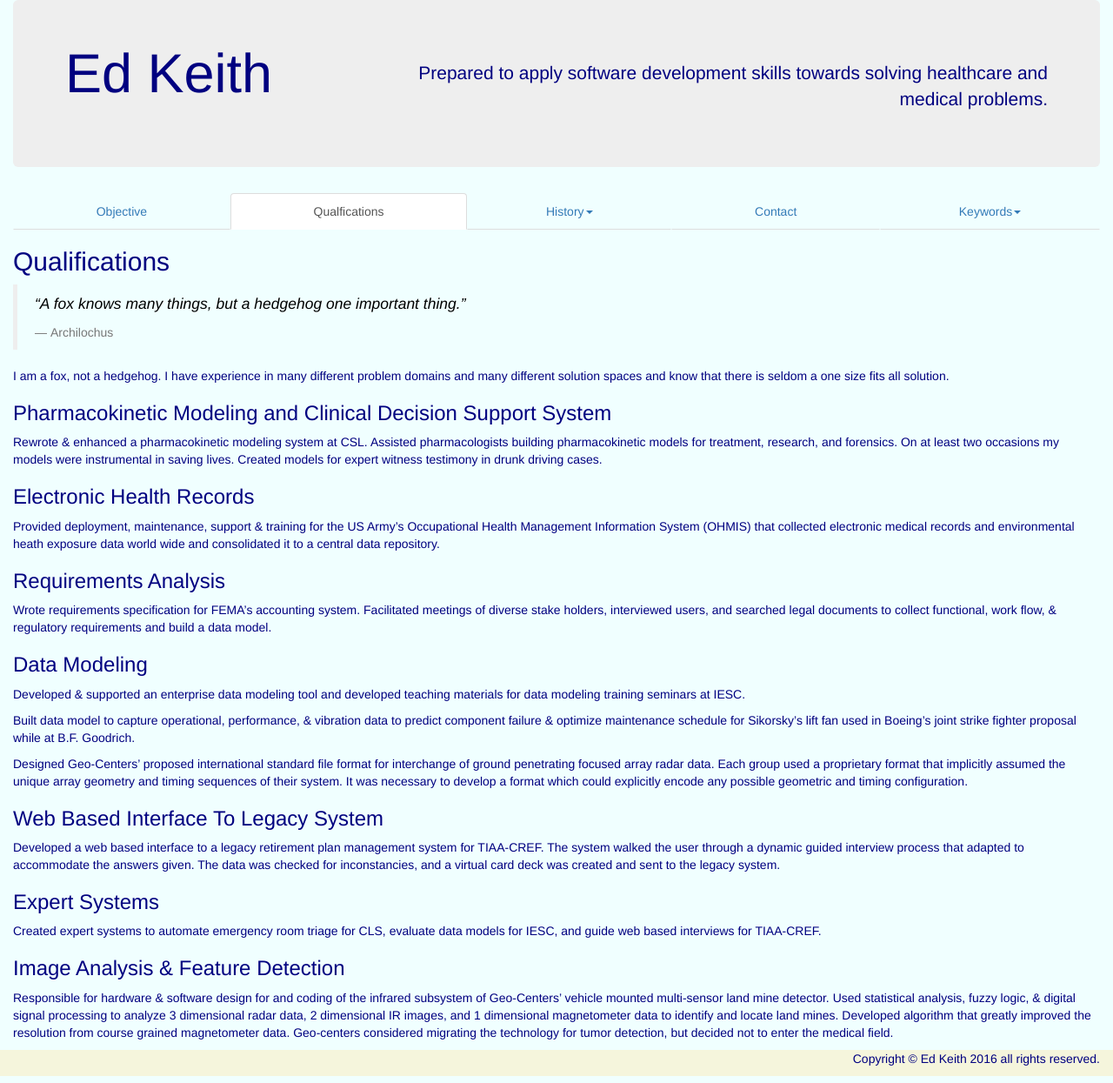
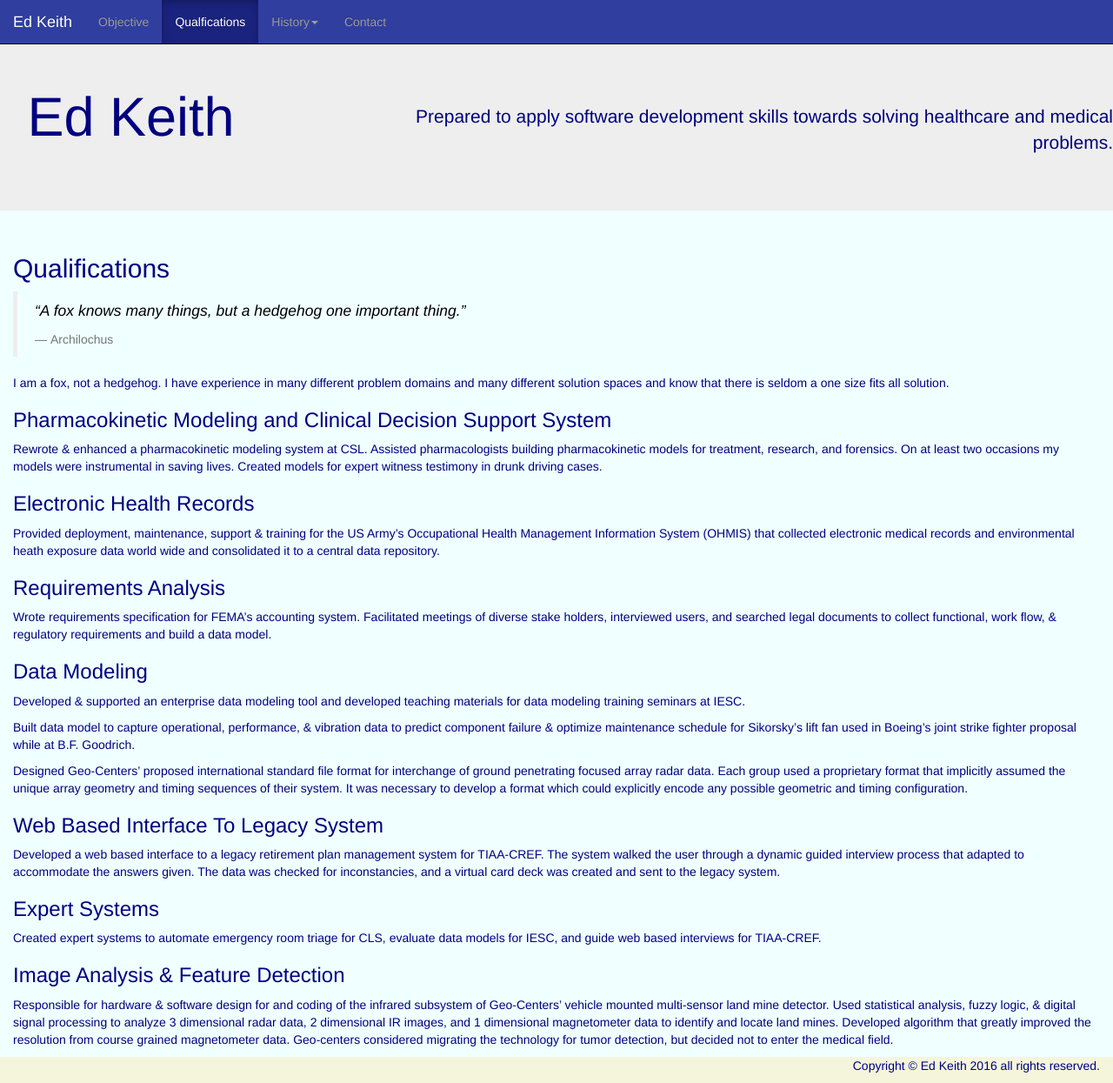
Before and after one commit to EdKeith/EdKeith.github.io, a Jekyll site: the page built from edkres.html, in a window 1280 px wide and 1245 px high. Shown: the whole window at 87% size. Built offline with Jekyll 4.4.1, drawn with Linux system fonts in a browser that asks for light colours; nearby versions of some CDN libraries; library files that are not in the unit come from our copies.

Commit message:
working on nav bar

```diff
--- a/_includes/head.html
+++ b/_includes/head.html
@@ -13,9 +13,9 @@
           integrity="sha512-dTfge/zgoMYpP7QbHy4gWMEGsbsdZeCXz7irItjcC3sPUFtf0kuFbDz/ixG7ArTxmDjLXDmezHubeNikyKGVyQ=="
           crossorigin="anonymous">
 
-    <!-- link href="css/bootstrap-theme.min.css" rel="stylesheet" -->
-    <!-- link href="css/font-awesome.min.css" rel="stylesheet" -->
-    <!-- link href="css/bootstrap-social.css" rel="stylesheet" -->
+    <link href="css/bootstrap-theme.min.css" rel="stylesheet" >
+    <link href="css/font-awesome.min.css" rel="stylesheet" >
+    <link href="css/bootstrap-social.css" rel="stylesheet" >
 
     <!-- link href={{ "/css/mystyles.css" | prepend: site.baseurl  }} rel="stylesheet" -->
     <link href="css/mystyles.css" rel="stylesheet" >
@@ -26,4 +26,8 @@
       <script src="https://oss.maxcdn.com/html5shiv/3.7.2/html5shiv.min.js"></script>
       <script src="https://oss.maxcdn.com/respond/1.4.2/respond.min.js"></script>
     <![endif]-->
+
+   <style>
+
+   </style>
 </head>
--- a/_includes/res.html
+++ b/_includes/res.html
@@ -1,6 +1,7 @@
-<div class='container-fluid'>
+<!-- div class='container-fluid' -->
    {% include resheader.html %}
 
+<div class='container-fluid'>
     <div class="tab-content">
         {% include reshealthobj.html %}
 
--- a/_includes/resheader.html
+++ b/_includes/resheader.html
@@ -1,3 +1,53 @@
+<nav class="navbar navbar-inverse navbar-fixed-top" role="navigation">
+    <div class="container-fluid">
+    <!-- h2 class='offscreen'>nav tabs</h2 -->
+
+	<div class="navbar-header">
+	    <button type="button"
+		    class="navbar-toggle collapsed"
+		    data-toggle="collapse"
+		    data-target="#navbar"
+		    aria-expanded="false"
+		    aria-controls="navbar">
+		<span class="sr-only">Toggle navigation</span>
+		<span class="icon-bar"></span>
+		<span class="icon-bar"></span>
+		<span class="icon-bar"></span>
+	    </button>
+	    <a class="navbar-brand" href="#">Ed Keith</a>
+	</div>
+	<div id="navbar" class="navbar-collapse collapse">
+
+	    <ul class="nav navbar-nav  xxxnav-tabs xxxnav-justified">
+		<li><a data-toggle="tab" href="#objectives">Objective</a></li>
+		<li class="active"><a data-toggle="tab" href="#qualfications">Qualfications</a></li>
+		<li class="dropdown" >
+		    <a class="dropdown-toggle" data-toggle="dropdown" href="#">
+			History<span class="caret"></span>
+		    </a>
+		    <ul class="dropdown-menu">
+			<li><a data-toggle="tab"  href="#biography">Biography</a></li>
+			<li><a data-toggle="tab" href="#employment">Employment</a></li>
+			<li><a data-toggle="tab" href="#education">Education</a></li>
+		    </ul>
+		</li>
+		<li><a data-toggle="tab" href="#contact">Contact</a></li>
+		<!-- li class="dropdown" >
+		    <a class="dropdown-toggle" data-toggle="dropdown" href="#">
+			Keywords<span class="caret"></span>
+		    </a>
+		    <ul class="dropdown-menu">
+			<li><a data-toggle="tab" href="#languages">Languages</a></li>
+			<li><a data-toggle="tab" href="#platforms">Platforms</a></li>
+			< ! - - li><a data-toggle="tab" href="#technologies">
+			    Technologies &amp; Concepts</a></li - - >
+		    </ul>
+		</li -->
+	    </ul>
+	</div>
+    </div>
+</nav>
+
 <header>
    <div class="jumbotron">
      <div class='row vertical-align'>
@@ -11,33 +61,4 @@ towards solving healthcare and medical problems.</p>
        </div>
      </div>
     </div>
-    <nav>
-      <h2 class='offscreen'>nav tabs</h2>
-      <ul class="nav nav-tabs nav-justified">
-	  <li><a data-toggle="tab" href="#objectives">Objective</a></li>
-	  <li class="active"><a data-toggle="tab" href="#qualfications">Qualfications</a></li>
-	  <li class="dropdown" >
-            <a class="dropdown-toggle" data-toggle="dropdown" href="#">
-                History<span class="caret"></span>
-            </a>
-	    <ul class="dropdown-menu">
-	      <li><a data-toggle="tab"  href="#biography">Biography</a></li>
-	      <li><a data-toggle="tab" href="#employment">Employment</a></li>
-	      <li><a data-toggle="tab" href="#education">Education</a></li>
-            </ul>
-          </li>
-	  <li><a data-toggle="tab" href="#contact">Contact</a></li>
-	  <li class="dropdown" >
-            <a class="dropdown-toggle" data-toggle="dropdown" href="#">
-               Keywords<span class="caret"></span>
-            </a>
-	    <ul class="dropdown-menu">
-	      <li><a data-toggle="tab" href="#languages">Languages</a></li>
-	      <li><a data-toggle="tab" href="#platforms">Platforms</a></li>
-	      <!-- li><a data-toggle="tab" href="#technologies">
-		    Technologies &amp; Concepts</a></li -->
-	    </ul>
-	  </li>
-      </ul>
-    </nav>
 </header>
--- a/css/mystyles.css
+++ b/css/mystyles.css
@@ -34,12 +34,9 @@
 
 
 body {
-
-   background: red;
-
-
-   color: #000080;
-   background:Azure;
+    padding: 50px 0 0 0;
+    color: #000080;
+    background:Azure;
 }
 .pos .ph {
 
@@ -130,6 +127,7 @@ blockquote footer{
 .name{
   margin-top:1px;
   padding-top:1px;
+  padding-left:0.5em;
 }
 /*
 .vbottom {
@@ -168,3 +166,32 @@ blockquote footer{
   margin-top:-5em;
 }
 */
+
+
+.navbar-inverse {
+     background: #303F9F;
+}
+
+.navbar-inverse .navbar-nav > .active > a,
+.navbar-inverse .navbar-nav > .active > a:hover,
+.navbar-inverse .navbar-nav > .active > a:focus {
+    color: #fff;
+    background: #1A237E;
+}
+
+.navbar-inverse .navbar-nav > .open > a,
+ .navbar-inverse .navbar-nav > .open > a:hover,
+ .navbar-inverse .navbar-nav > .open > a:focus {
+    color: #fff;
+    background: #1A237E;
+}
+
+.navbar-inverse .navbar-nav .open .dropdown-menu> li> a,
+.navbar-inverse .navbar-nav .open .dropdown-menu {
+    background-color: #303F9F;
+    color:#eeeeee;
+}
+
+.navbar-inverse .navbar-nav .open .dropdown-menu> li> a:hover {
+    color:#000000;
+}
```
